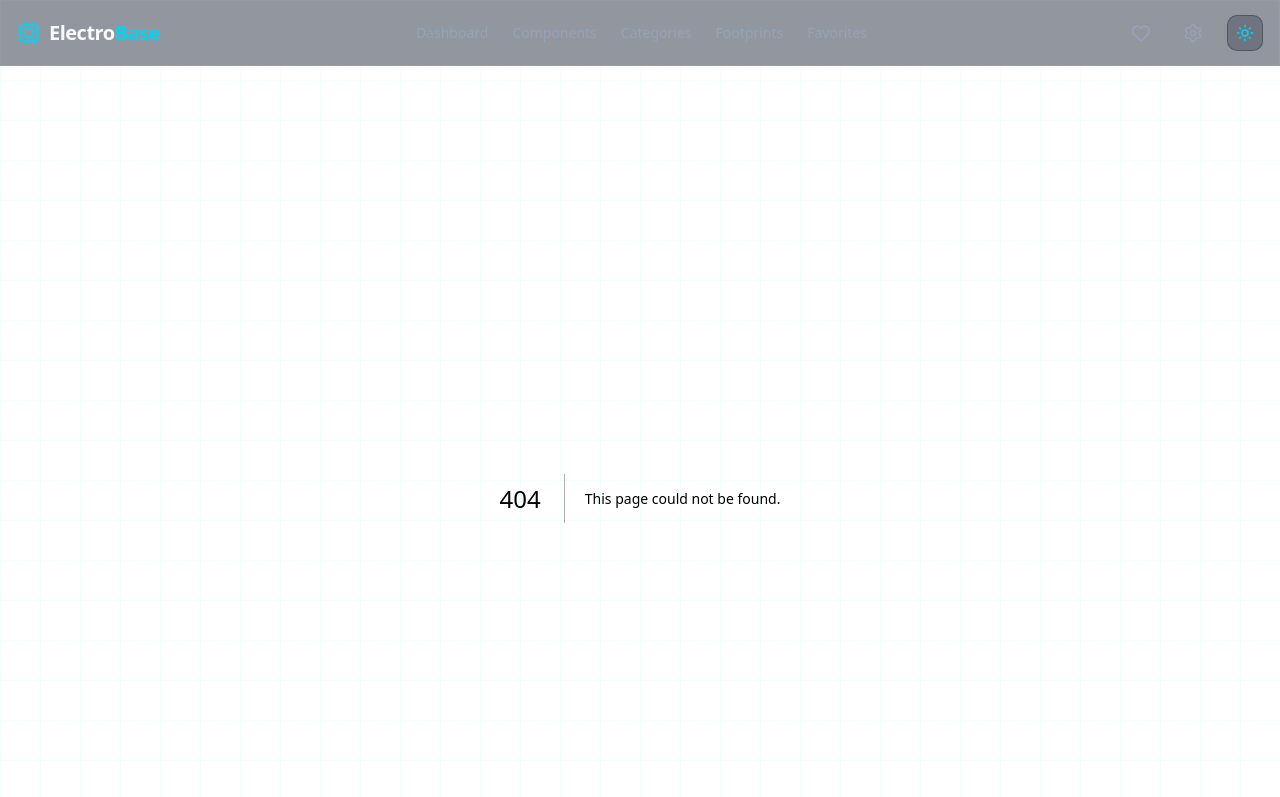
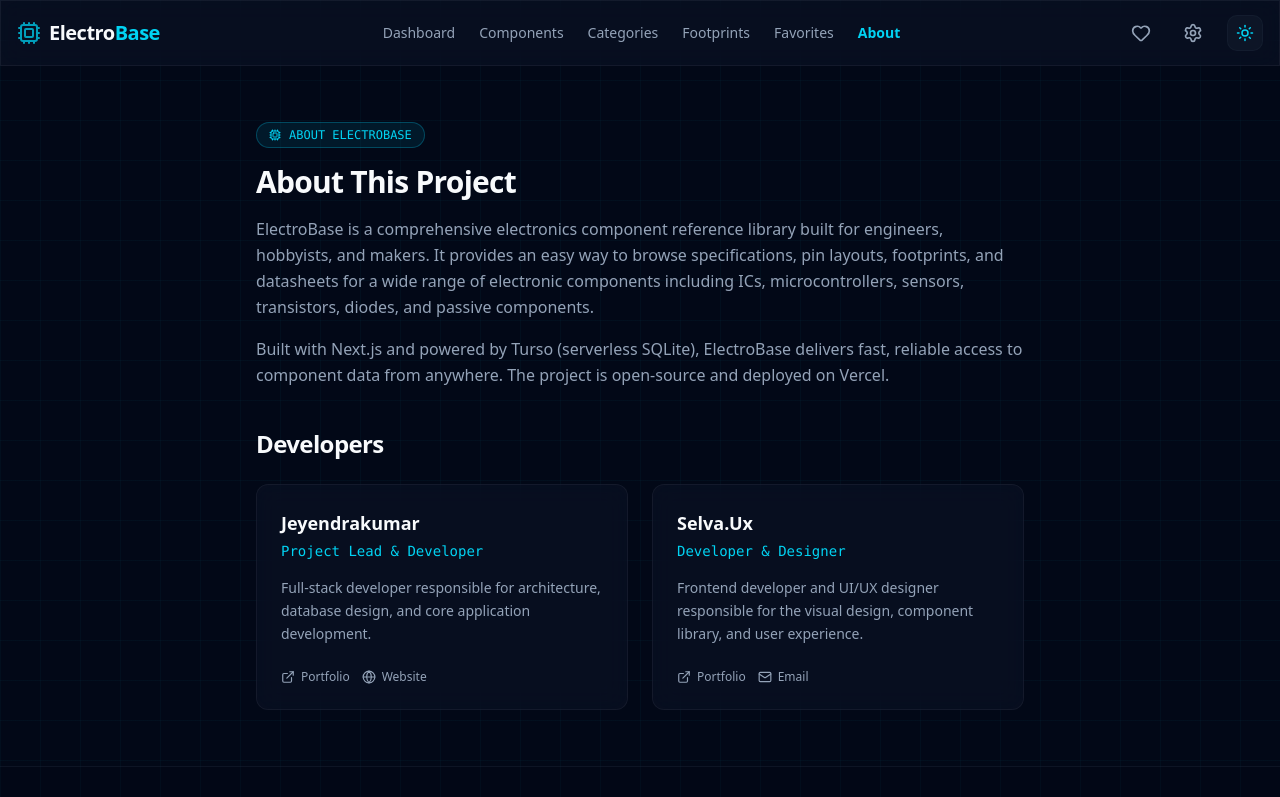
Before and after one commit to Jeyendrakumar/ElectroBase, a Next.js app: page /about in a window 1280 px wide. Before the commit this address had no page. Shown: the top 797 px of the page. Built offline with nearby package versions, Linux system fonts and the light colour scheme.

Commit message:
Add About page with developer details

```diff
--- /dev/null
+++ b/src/app/about/page.tsx
@@ -0,0 +1,75 @@
+import { Cpu, ExternalLink, Globe, Mail } from "lucide-react";
+
+const developers = [
+  {
+    name: "Jeyendrakumar",
+    role: "Project Lead & Developer",
+    description: "Full-stack developer responsible for architecture, database design, and core application development.",
+    links: [
+      { href: "#", icon: ExternalLink, label: "Portfolio" },
+      { href: "#", icon: Globe, label: "Website" },
+    ],
+  },
+  {
+    name: "Selva.Ux",
+    role: "Developer & Designer",
+    description: "Frontend developer and UI/UX designer responsible for the visual design, component library, and user experience.",
+    links: [
+      { href: "#", icon: ExternalLink, label: "Portfolio" },
+      { href: "#", icon: Mail, label: "Email" },
+    ],
+  },
+];
+
+export default function AboutPage() {
+  return (
+    <div className="space-y-10 py-6 max-w-3xl mx-auto">
+      <section className="space-y-4">
+        <div className="inline-flex items-center gap-2 px-3 py-1 rounded-full border border-cyan-500/30 bg-cyan-500/10 text-xs font-mono text-cyan-400">
+          <Cpu size={12} />
+          <span>ABOUT ELECTROBASE</span>
+        </div>
+        <h1 className="text-3xl font-bold tracking-tight text-foreground">About This Project</h1>
+        <p className="text-muted-foreground leading-relaxed">
+          ElectroBase is a comprehensive electronics component reference library built for engineers, hobbyists, and makers.
+          It provides an easy way to browse specifications, pin layouts, footprints, and datasheets for a wide range of
+          electronic components including ICs, microcontrollers, sensors, transistors, diodes, and passive components.
+        </p>
+        <p className="text-muted-foreground leading-relaxed">
+          Built with Next.js and powered by Turso (serverless SQLite), ElectroBase delivers fast, reliable access to
+          component data from anywhere. The project is open-source and deployed on Vercel.
+        </p>
+      </section>
+
+      <section className="space-y-6">
+        <h2 className="text-2xl font-bold tracking-tight text-foreground">Developers</h2>
+        <div className="grid gap-6 sm:grid-cols-2">
+          {developers.map((dev) => (
+            <div
+              key={dev.name}
+              className="rounded-xl glass border border-border/40 p-6 space-y-4 hover:border-cyan-500/30 transition-colors"
+            >
+              <div className="space-y-1">
+                <h3 className="text-lg font-semibold text-foreground">{dev.name}</h3>
+                <p className="text-sm font-mono text-cyan-400">{dev.role}</p>
+              </div>
+              <p className="text-sm text-muted-foreground leading-relaxed">{dev.description}</p>
+              <div className="flex gap-3 pt-2">
+                {dev.links.map((link) => (
+                  <a
+                    key={link.label}
+                    href={link.href}
+                    className="inline-flex items-center gap-1.5 text-xs text-muted-foreground hover:text-cyan-400 transition-colors"
+                  >
+                    <link.icon size={14} />
+                    {link.label}
+                  </a>
+                ))}
+              </div>
+            </div>
+          ))}
+        </div>
+      </section>
+    </div>
+  );
+}
--- a/src/components/layout/footer.tsx
+++ b/src/components/layout/footer.tsx
@@ -22,6 +22,9 @@ export function Footer() {
           <Link href="/footprints" className="hover:text-cyan-400 transition-colors">
             Footprints
           </Link>
+          <Link href="/about" className="hover:text-cyan-400 transition-colors">
+            About
+          </Link>
           <Link href="/admin" className="hover:text-cyan-400 transition-colors">
             Admin Console
           </Link>
--- a/src/lib/constants.ts
+++ b/src/lib/constants.ts
@@ -62,4 +62,5 @@ export const NAV_LINKS = [
   { label: "Categories", href: "/categories" },
   { label: "Footprints", href: "/footprints" },
   { label: "Favorites", href: "/favorites" },
+  { label: "About", href: "/about" },
 ];
```
